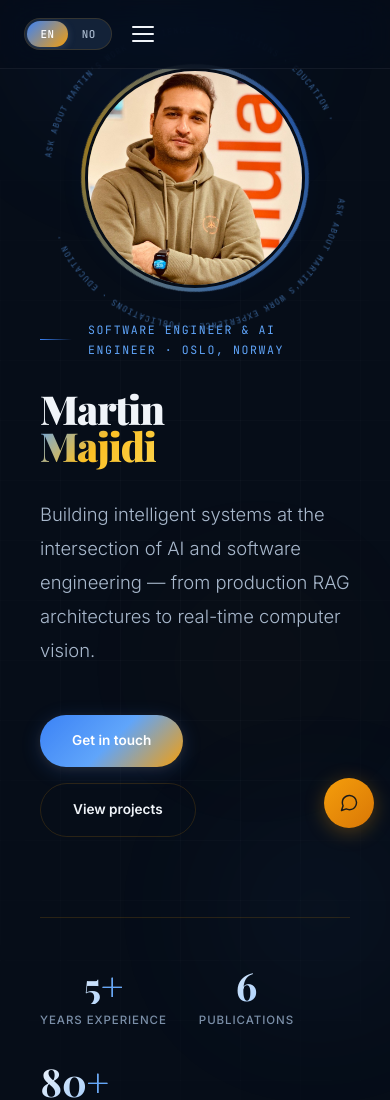
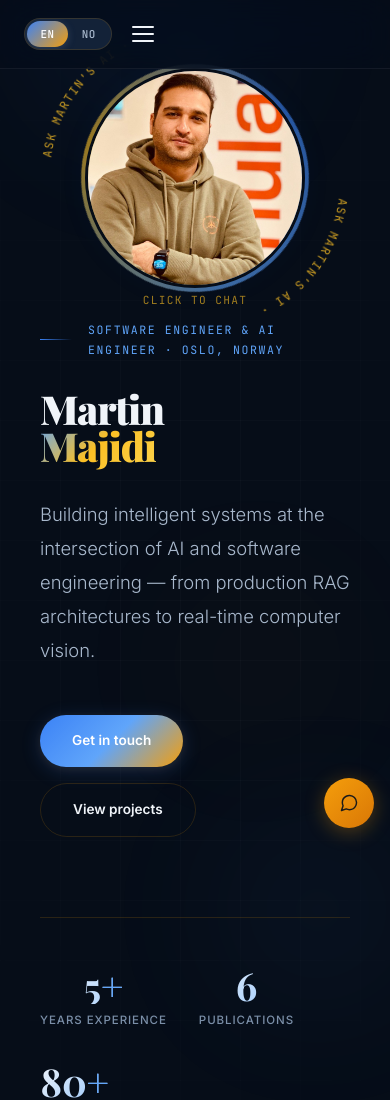
Before and after one commit to MMajidi1988/majidi.no, a website: page index.html in a window 390 px wide. Shown: the top 1100 px of the page. Drawn offline with nearby package versions, Linux system fonts and the light colour scheme.

Commit message:
update text around hero icon

```diff
--- a/css/components/hero.css
+++ b/css/components/hero.css
@@ -284,20 +284,27 @@
   z-index: 2;
   cursor: pointer;
   opacity: 0;
-  animation: heroRingSpin 25s linear infinite, heroRingFadeIn 1s ease 0.8s forwards;
+  animation: heroRingSpin 25s linear infinite, heroRingFadeIn 1s ease 0.8s forwards, heroRingPulse 2.8s ease-in-out 1.2s infinite;
+  outline: none;
 }
 
 .hero-ring-text {
   font-family: var(--fm);
-  font-size: 11.5px;
-  fill: rgba(96, 165, 250, 0.55);
+  font-size: 16px;
+  fill: rgba(251, 191, 36, 0.85);
   letter-spacing: 0.12em;
   text-transform: uppercase;
-  transition: fill 0.3s;
+  transition: fill 0.3s, opacity 0.3s, filter 0.3s;
 }
 
 .hero-chat-ring:hover .hero-ring-text {
-  fill: var(--warm2);
+  fill: var(--warm3);
+  filter: drop-shadow(0 0 10px rgba(245, 158, 11, 0.35));
+}
+
+.hero-chat-ring:focus-visible .hero-ring-text {
+  fill: var(--warm3);
+  filter: drop-shadow(0 0 12px rgba(245, 158, 11, 0.45));
 }
 
 @keyframes heroRingSpin {
@@ -309,3 +316,34 @@
   from { opacity: 0; }
   to { opacity: 1; }
 }
+
+@keyframes heroRingPulse {
+  0%, 100% { filter: drop-shadow(0 0 0 rgba(245, 158, 11, 0)); opacity: 0.95; }
+  50% { filter: drop-shadow(0 0 14px rgba(245, 158, 11, 0.18)); opacity: 1; }
+}
+
+.hero-chat-hint {
+  position: absolute;
+  left: 50%;
+  bottom: -26px;
+  transform: translateX(-50%);
+  z-index: 3;
+  font-family: var(--fm);
+  font-size: 0.75rem;
+  letter-spacing: 0.12em;
+  text-transform: uppercase;
+  color: rgba(251, 191, 36, 0.9);
+  opacity: 0;
+  animation: heroHintIn 0.7s ease 1.1s forwards, heroHintPulse 2.6s ease-in-out 1.6s infinite;
+  pointer-events: none;
+}
+
+@keyframes heroHintIn {
+  from { opacity: 0; transform: translateX(-50%) translateY(6px); }
+  to { opacity: 1; transform: translateX(-50%) translateY(0); }
+}
+
+@keyframes heroHintPulse {
+  0%, 100% { opacity: 0.7; }
+  50% { opacity: 1; }
+}
--- a/css/utilities.css
+++ b/css/utilities.css
@@ -83,6 +83,11 @@
     width: 320px;
     height: 320px;
     margin: -160px 0 0 -160px;
+  }
+
+  .hero-chat-hint {
+    bottom: -22px;
+    font-size: 0.7rem;
   }
 
   .vg {
--- a/index.html
+++ b/index.html
@@ -64,12 +64,13 @@
             </div>
             <div class="hero-photo">
                 <img src="assets/images/Martinpic.jpg" alt="Martin Majidi" loading="lazy">
-                <svg class="hero-chat-ring" viewBox="0 0 440 440" id="heroChatRing" role="button" aria-label="Chat with Martin's AI assistant">
+                <svg class="hero-chat-ring" viewBox="0 0 440 440" id="heroChatRing" role="button" tabindex="0" aria-label="Open chat: Ask Martin's AI">
                     <defs><path id="heroTextPath" d="M 220,220 m 0,-200 a 200,200 0 1,1 0,400 a 200,200 0 1,1 0,-400"/></defs>
                     <rect width="440" height="440" fill="none" pointer-events="all"/>
-                    <text class="hero-ring-text"><textPath href="#heroTextPath" startOffset="0%" data-en="Ask about Martin's work experience · publications · education · " data-no="Spør om Martins arbeidserfaring · publikasjoner · utdanning · ">Ask about Martin's work experience · publications · education · </textPath></text>
-                    <text class="hero-ring-text"><textPath href="#heroTextPath" startOffset="50%" data-en="Ask about Martin's work experience · publications · education · " data-no="Spør om Martins arbeidserfaring · publikasjoner · utdanning · ">Ask about Martin's work experience · publications · education · </textPath></text>
+                    <text class="hero-ring-text"><textPath href="#heroTextPath" startOffset="0%" data-en="Ask Martin's AI · " data-no="Spør Martins AI · ">Ask Martin's AI · </textPath></text>
+                    <text class="hero-ring-text"><textPath href="#heroTextPath" startOffset="50%" data-en="Ask Martin's AI · " data-no="Spør Martins AI · ">Ask Martin's AI · </textPath></text>
                 </svg>
+                <div class="hero-chat-hint" data-en="Click to chat" data-no="Klikk for å chatte">Click to chat</div>
             </div>
         </div>
     </section>
--- a/js/chatbot.js
+++ b/js/chatbot.js
@@ -345,6 +345,12 @@
 
       if (heroRing) {
         heroRing.addEventListener('click', () => this.show());
+        heroRing.addEventListener('keydown', (e) => {
+          if (e.key === 'Enter' || e.key === ' ') {
+            e.preventDefault();
+            this.show();
+          }
+        });
       }
 
       this.els.close.addEventListener('click', () => this.hide());
```
